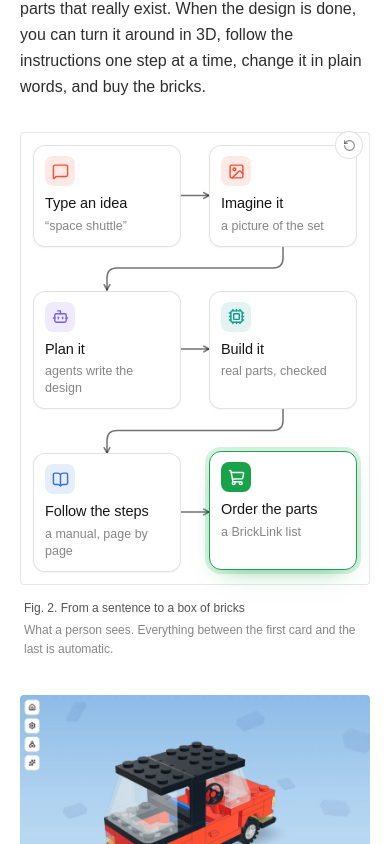
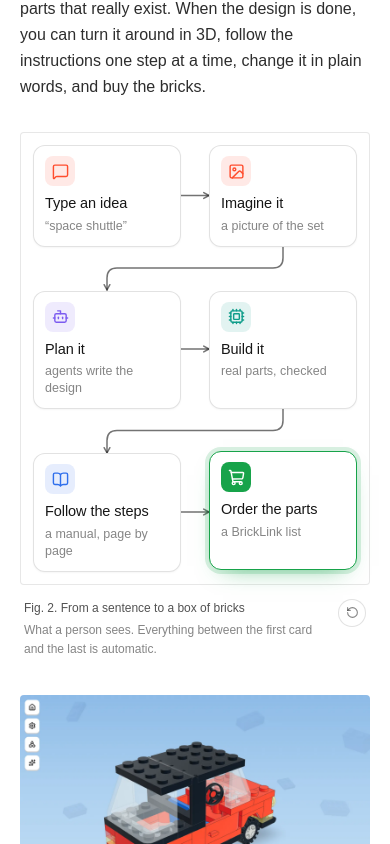
Before and after one commit to MoizDev/personal-website, a Next.js app: page /writeups/bricked in a window 390 px wide. Shown: the part 1560-2404 px from the top of the page. Built offline with nearby package versions, Linux system fonts and the light colour scheme; a web font is replaced by a local one.

Commit message:
fix(writeups): move diagram controls into the caption row

```diff
--- a/components/diagram/Controls.tsx
+++ b/components/diagram/Controls.tsx
@@ -1,13 +1,24 @@
 "use client";
 
 import { Pause, Play, RotateCcw } from "lucide-react";
+import { useCallback, useState } from "react";
+import { createPortal } from "react-dom";
 import type { Sequence } from "./usePlayback";
 
-/** The small button in a figure's corner: pause, play, or play again. */
+/**
+ * Pause, play, or play again, with an optional badge ("Round 1"). They sit at
+ * the right end of the figure's caption, out of the drawing; a diagram with no
+ * caption keeps them in its top corner.
+ */
 export function Controls({ seq, label }: { seq: Sequence; label?: string }) {
-  if (seq.reduced) return null;
+  // undefined until mounted: then the caption's slot, or null when there is none
+  const [slot, setSlot] = useState<HTMLElement | null | undefined>(undefined);
+  const anchor = useCallback((el: HTMLSpanElement | null) => {
+    if (el) setSlot(el.closest("figure")?.querySelector<HTMLElement>(".wu-cap-tools") ?? null);
+  }, []);
+
   const again = seq.finished && !seq.paused;
-  return (
+  const ui = seq.reduced ? null : (
     <div className="dg-controls">
       {label && <span className="dg-controls-label">{label}</span>}
       <button
@@ -20,4 +31,11 @@ export function Controls({ seq, label }: { seq: Sequence; label?: string }) {
       </button>
     </div>
   );
+
+  return (
+    <>
+      <span ref={anchor} hidden />
+      {slot ? createPortal(ui, slot) : slot === null ? ui : null}
+    </>
+  );
 }
--- a/components/diagram/Diagram.tsx
+++ b/components/diagram/Diagram.tsx
@@ -68,7 +68,7 @@ export function Diagram({
       break;
   }
   return (
-    <Figure title={title} caption={caption} wide={wide} bare={bare ?? spec.type === "chat"}>
+    <Figure title={title} caption={caption} wide={wide} bare={bare ?? spec.type === "chat"} tools>
       <div className={`dg dg-${spec.type}-fig`}>{body}</div>
     </Figure>
   );
--- a/components/diagram/diagram.css
+++ b/components/diagram/diagram.css
@@ -17,12 +17,16 @@
 
 .dg-controls {
   position: absolute;
-  top: -18px;
-  right: -14px;
+  top: 0;
+  right: 0;
   z-index: 3;
   display: flex;
   align-items: center;
   gap: 8px;
+}
+
+.wu-cap-tools .dg-controls {
+  position: static;
 }
 
 .dg-controls-label {
@@ -1359,11 +1363,6 @@
 /* ---------- small screens ---------- */
 
 @media (max-width: 720px) {
-  .dg-controls {
-    top: -14px;
-    right: -6px;
-  }
-
   .dg-flow {
     column-gap: 28px;
     row-gap: 44px;
--- a/components/writeup/parts.tsx
+++ b/components/writeup/parts.tsx
@@ -48,6 +48,7 @@ export function Figure({
   caption,
   wide,
   bare,
+  tools,
   children,
 }: {
   title?: string;
@@ -55,15 +56,18 @@ export function Figure({
   wide?: boolean;
   /** no panel behind it (for photos that bring their own) */
   bare?: boolean;
+  /** leave room at the caption's right end for a diagram's play controls */
+  tools?: boolean;
   children: ReactNode;
 }) {
   return (
     <figure className={`wu-fig${wide ? " wu-wide" : ""}`}>
       <div className={bare ? "wu-fig-bare" : "wu-fig-panel"}>{children}</div>
-      {(title || caption) && (
+      {(title || caption || tools) && (
         <figcaption className="wu-cap">
           <span className="wu-cap-title">{title}</span>
           {caption && <span className="wu-cap-text">{caption}</span>}
+          {tools && <span className="wu-cap-tools" />}
         </figcaption>
       )}
     </figure>
--- a/components/writeup/writeup.css
+++ b/components/writeup/writeup.css
@@ -456,7 +456,9 @@ html:has(.wu) {
 }
 
 .wu-cap {
-  display: block;
+  display: grid;
+  grid-template-columns: minmax(0, 1fr) auto;
+  column-gap: 16px;
   max-width: var(--col);
   margin: 0 auto;
   padding: 14px 4px 0;
@@ -480,7 +482,19 @@ html:has(.wu) {
 
 .wu-cap-text {
   display: block;
+  grid-column: 1;
   margin-top: 3px;
+}
+
+/* a diagram's play controls, at the caption's right end */
+.wu-cap-tools {
+  grid-column: 2;
+  grid-row: 1 / span 2;
+  align-self: start;
+}
+
+.wu-cap-tools:empty {
+  display: none;
 }
 
 .wu-shot {
```
Also changed, not shown: writeups/README.md.
